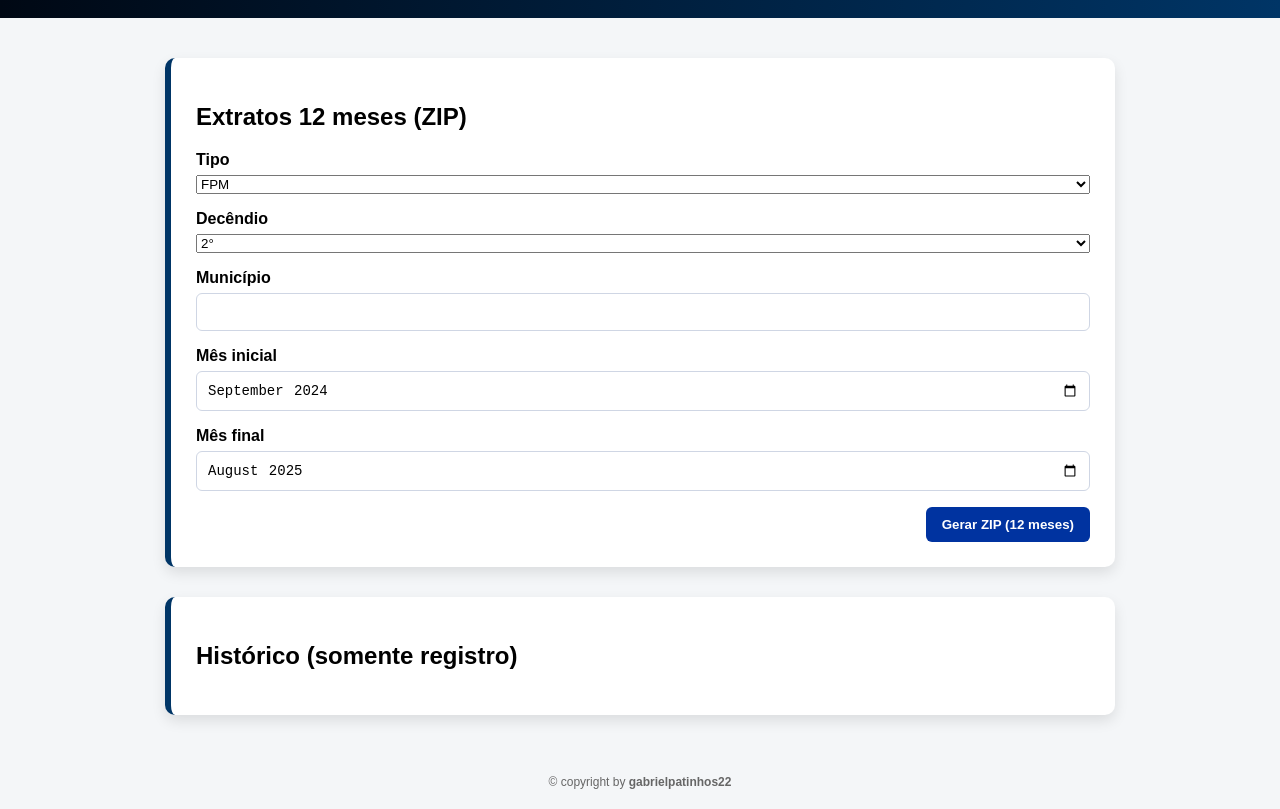
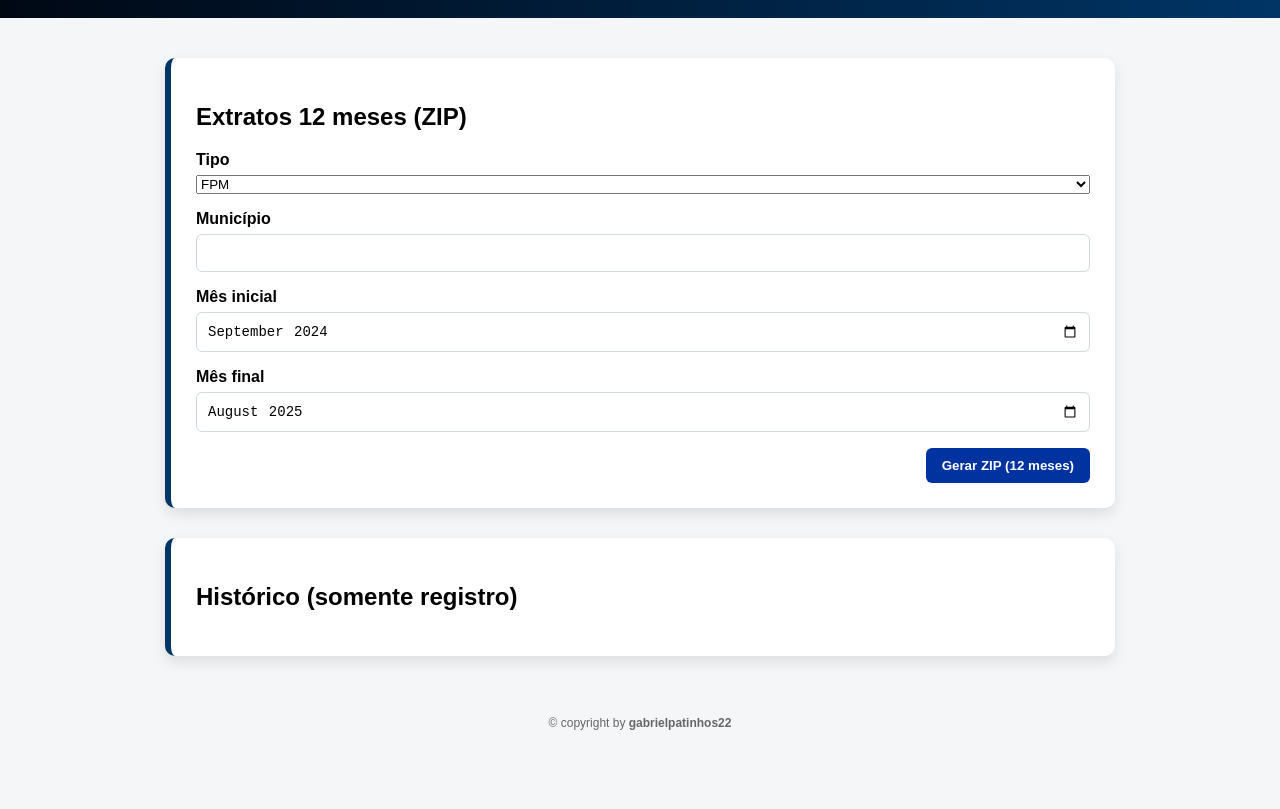
Before and after one commit to 2chmitt/Equipe-T-nica, a plain HTML site: page frontend/extratos_12m.html in a window 1280 px wide. Shown: the part 102-911 px from the top of the page. After the commit the page ends 852 px from the top, so only its background shows below. Drawn offline with Linux system fonts and the light colour scheme; files that its build step writes are made by us from their sources; files whose address does not match are found by name.

Commit message:
Update extratos_12m.html

```diff
--- a/frontend/extratos_12m.html
+++ b/frontend/extratos_12m.html
@@ -34,18 +34,9 @@
 
       <div class="field">
         <label>Tipo</label>
-        <select id="tipo">
+        <select id="tipo" class="select-tipo">
           <option value="fpm">FPM</option>
           <option value="royalties">Royalties</option>
-        </select>
-      </div>
-
-      <div class="field">
-        <label>Decêndio</label>
-        <select id="decendio">
-          <option value="1°">1°</option>
-          <option value="2°" selected>2°</option>
-          <option value="3°">3°</option>
         </select>
       </div>
 
```
